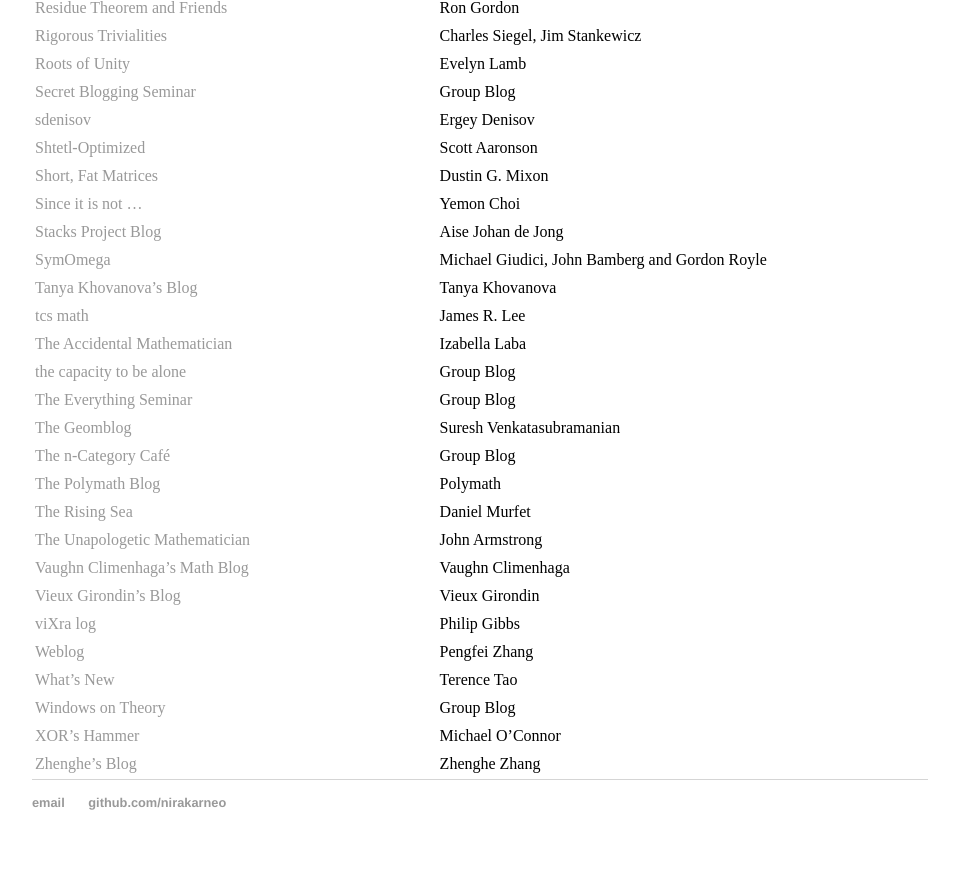
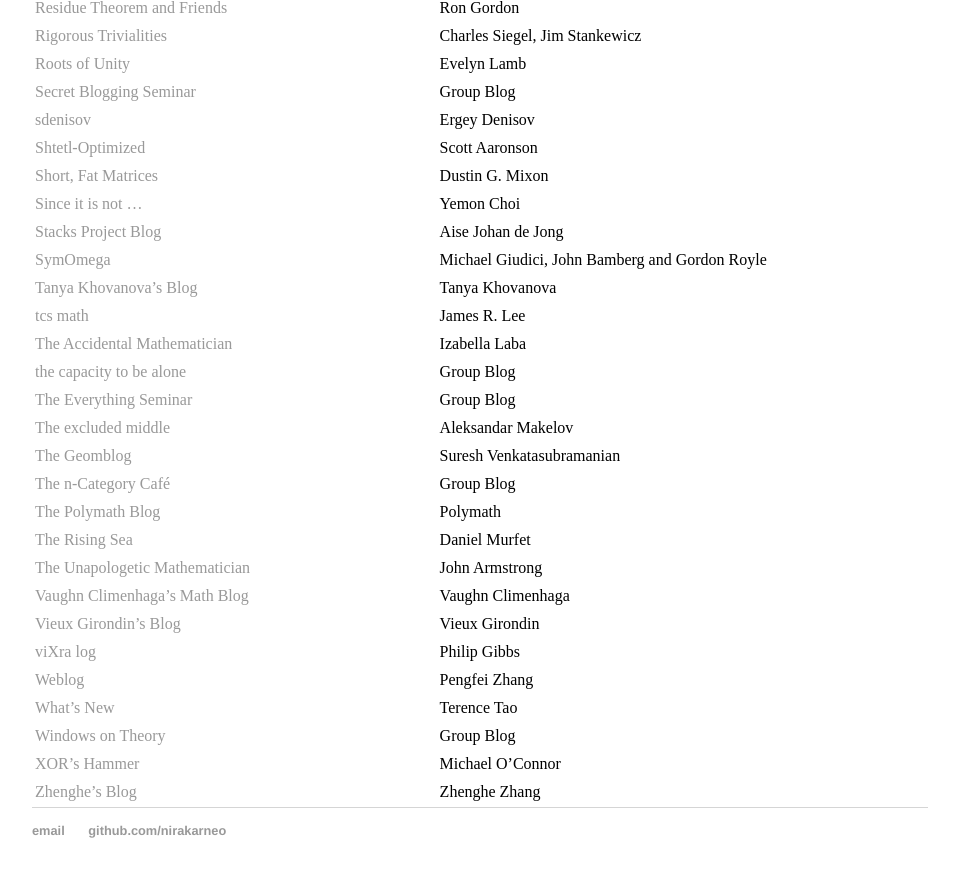
Before and after one commit to nirakarneo/nirakarneo.github.io, a Jekyll site: the page built from bookmarks/index.md, in a window 1280 px wide and 900 px high, scrolled down 1899 px. Shown: the top 877 px of the window, without its empty margins (160-1119 px from the left). Built offline with Jekyll 4.4.1, drawn with Linux system fonts in a browser that asks for light colours.

Commit message:
Update index.md

```diff
--- a/bookmarks/index.md
+++ b/bookmarks/index.md
@@ -82,6 +82,7 @@
 [The Accidental Mathematician](https://ilaba.wordpress.com/) | Izabella Laba
 [the capacity to be alone](https://etreseul.wordpress.com/) | Group Blog
 [The Everything Seminar](https://cornellmath.wordpress.com/) | Group Blog
+[The excluded middle](http://amakelov.github.io/) | Aleksandar Makelov
 [The Geomblog](http://blog.geomblog.org/) | Suresh Venkatasubramanian
 [The n-Category Café](https://golem.ph.utexas.edu/category/) | Group Blog
 [The Polymath Blog](http://polymathprojects.org/) | Polymath
```
